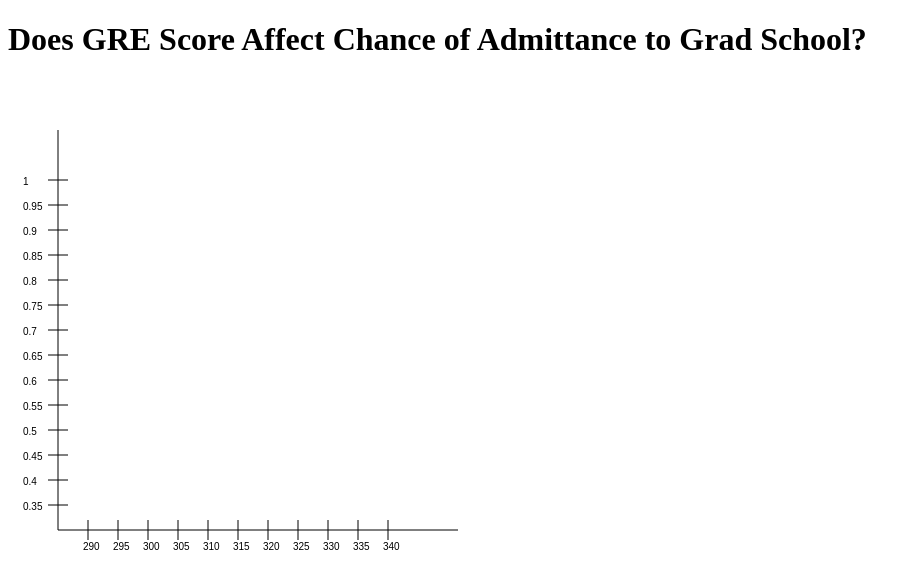
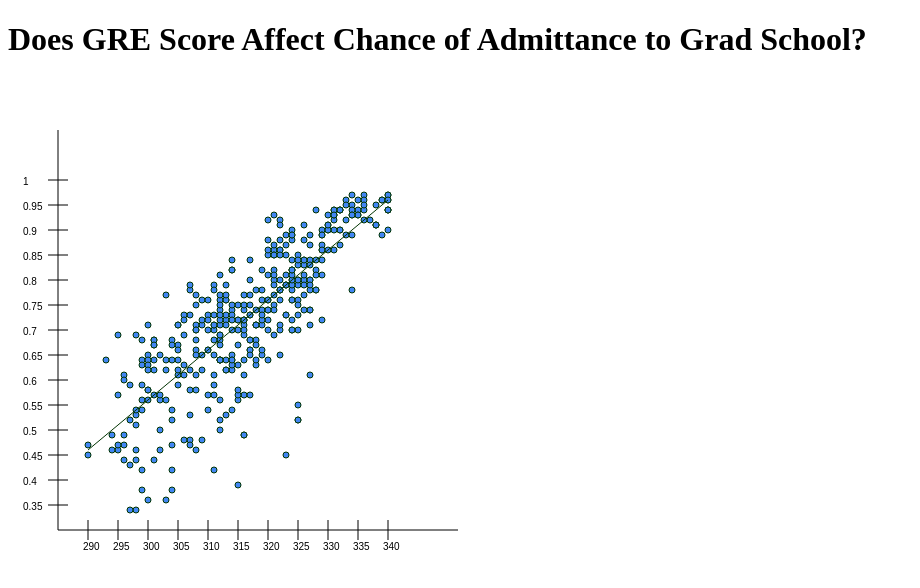
Before and after one commit to badpickle149/lab1-javascript-visualizations-info474au19, a plain HTML site: page index.html in a window 1280 px wide. Shown: the whole page, without its empty margins (0-920 px from the left). Drawn offline with Linux system fonts and the light colour scheme.

Commit message:
added new files for wi20

```diff
--- a/index.html
+++ b/index.html
@@ -3,7 +3,6 @@
   <head>
     <meta charset="utf-8">
     <title>Lab Week 2</title>
-    <script src="js/index-complete.js"></script>
   </head>
   <body>
     <h1>Does GRE Score Affect Chance of Admittance to Grad School?</h1>
@@ -13,4 +12,5 @@
 
     </canvas>
   </body>
+  <script src="js/finished.js"></script>
 </html>
--- /dev/null
+++ b/js/finished.js
@@ -0,0 +1,222 @@
+'use strict'; // you can ignore this
+
+// keep conext and regressionConstants in global scope
+let context = "";
+let regressionConstants = "";
+
+let canvas = document.getElementById('myCanvas');
+context = canvas.getContext("2d");
+fetch("data/admission_predict.json")
+  .then(res => res.json()) // res is returned from the above fetch
+  .then(data => makeScatterPlot(data)); // data is returned from last .then
+
+
+// make a scater plot of the data with the given function
+// this is the "main" function
+// all other functions are called from here after data is loaded
+function makeScatterPlot(data) {
+  drawAxesLines();
+  let axesLimits = findMinMax(data);
+  drawAxesTicks(axesLimits);
+
+  // for the first 400 data points, plot the point on the canvas
+  for (let i = 0; i < 400; i++) {
+    plotCanvasPoint(data[i]);
+  }
+
+  // calculate regression constants and draw the regression line
+  drawRegressionLine();
+}
+
+// draw x and y axes
+function drawAxesLines() {
+  line(50, 50, 50, 450);
+  line(50, 450, 450, 450);
+}
+
+// find the min and max for each axis
+// returns an object with x and y axes min/max
+function findMinMax(data) {
+  let greScores = data.map((row) => parseInt(row["GRE Score"]));
+  let admissionRates = data.map((row) => parseFloat(row["Chance of Admit"]));
+  regressionConstants = linearRegression(greScores, admissionRates);
+
+  // get x-axis min and max
+  let xMax = Math.max.apply(Math, greScores);
+  let xMin = Math.min.apply(Math, greScores);
+
+  // round x-axis limits
+  xMax = Math.round(xMax*10)/10;
+  xMin = Math.round(xMin*10)/10;
+
+  // get y-axis min and max
+  let yMax = Math.max.apply(Math, admissionRates);
+  let yMin = Math.min.apply(Math, admissionRates);
+
+  // round y-axis limits to nearest 0.05
+  yMax = Number((Math.ceil(yMax*20)/20).toFixed(2));
+  yMin = Number((Math.ceil(yMin*20)/20).toFixed(2));
+
+  // format axes limits and return it
+  let allMaxsAndMins = {
+    xMax : xMax,
+    xMin : xMin,
+    yMax : yMax,
+    yMin : yMin
+  }
+  return allMaxsAndMins;
+
+}
+
+// draw the axes ticks on both axes
+function drawAxesTicks(axesLimits) {
+
+  // draw x-axis ticks
+  let xMark = axesLimits.xMin; // start a counter with initial value xMin
+  for (let x = 80; x < 400; x += 30) {
+    // stop if counter is greater than x-axis max
+    if (xMark > axesLimits.xMax) {
+      break;
+    }
+    // draw the counter and label it
+    line(x, 440, x, 460);
+    context.fillText(xMark, x - 5, 470);
+    // increment counter
+    xMark += 5;
+  }
+
+  let yMark = axesLimits.yMin; // start a counter with initial value yMin
+  for (let y = 425; y > 50; y -= 25) {
+    yMark = Math.round(yMark*100)/100; // round counter to nearest hundredth
+    // stop if counter is greater than y-axis max
+    if (yMark > axesLimits.yMax) {
+      break;
+    }
+    // draw the counter and label it
+    line(40, y, 60, y);
+    context.fillText(yMark, 15, y + 5);
+    // increment counter
+    yMark += 0.05;
+  }
+}
+
+// plot a point at the given Canvas x and y coordinate
+function plotPoint(x, y) {
+  context.beginPath();
+  //context.arc(x, y, 5, 0, 2 * Math.PI, false); old arc
+  context.arc(x, y, 3, 0, 2 * Math.PI, false); // made point area smaller
+  //context.fillStyle = 'green'; old fill fillStyle
+  context.fillStyle = '#4286f4'; // changed color to blue
+  context.fill();
+  //context.lineWidth = 5; old lineWidth
+  context.lineWidth = 1; // made line width smaller
+  context.strokeStyle = '#003300';
+  context.stroke();
+}
+
+// draw a line starting from x1,y1 to x2,y2
+function line(x1, y1, x2, y2) {
+  context.beginPath();
+  context.moveTo(x1, y1);
+  context.lineTo(x2, y2);
+  context.stroke();
+}
+
+// plot a json data point on the canvas
+function plotCanvasPoint(point) {
+  let canvasPoint = toCanvasPoint(point); // scale data point to canvas point
+  plotPoint(canvasPoint.x, canvasPoint.y);
+}
+
+// convert a data point to canvas coordinates
+function toCanvasPoint(point) {
+  const xCanvas = (point["GRE Score"] - 285)*6 + 50; // scale the x point
+  const yCanvas = 450 - (point["Chance of Admit"] - 0.3)*500; // scale the y point
+  // return new x and y
+  return {
+    x: xCanvas,
+    y: yCanvas
+  }
+}
+
+// return a new point with Chance of Admit using Linear Regression Equation
+function regressionLine(greScore) {
+  return {
+    // calculate Chance of Admit
+    "Chance of Admit": Math.round((greScore*regressionConstants.a + regressionConstants.b)*100)/100,
+    "GRE Score": greScore
+  }
+}
+
+// Draw the regression line
+function drawRegressionLine() {
+  let startPoint = regressionLine(290); // Use 290 as line start point
+  let endPoint = regressionLine(340); // Use 340 as line end point
+
+  // convert points to Canvas points
+  startPoint = toCanvasPoint(startPoint);
+  endPoint = toCanvasPoint(endPoint);
+
+  // draw regression line
+  line(startPoint.x, startPoint.y, endPoint.x, endPoint.y);
+}
+
+/*********************************************************
+                      Regression Functions
+*********************************************************/
+
+function linearRegression(independent, dependent)
+{
+    let lr = {};
+
+    let independent_mean = arithmeticMean(independent);
+    let dependent_mean = arithmeticMean(dependent);
+    let products_mean = meanOfProducts(independent, dependent);
+    let independent_variance = variance(independent);
+
+    lr.a = (products_mean - (independent_mean * dependent_mean) ) / independent_variance;
+
+    lr.b = dependent_mean - (lr.a * independent_mean);
+
+    return lr;
+}
+
+
+function arithmeticMean(data)
+{
+    let total = 0;
+
+    // note that incrementing total is done within the for loop
+    for(let i = 0, l = data.length; i < l; total += data[i], i++);
+
+    return total / data.length;
+}
+
+
+function meanOfProducts(data1, data2)
+{
+    let total = 0;
+
+    // note that incrementing total is done within the for loop
+    for(let i = 0, l = data1.length; i < l; total += (data1[i] * data2[i]), i++);
+
+    return total / data1.length;
+}
+
+
+function variance(data)
+{
+    let squares = [];
+
+    for(let i = 0, l = data.length; i < l; i++)
+    {
+        squares[i] = Math.pow(data[i], 2);
+    }
+
+    let mean_of_squares = arithmeticMean(squares);
+    let mean = arithmeticMean(data);
+    let square_of_mean = Math.pow(mean, 2);
+    let variance = mean_of_squares - square_of_mean;
+
+    return variance;
+}
```
Also changed, not shown: js/index-complete-4-10.txt (added).
